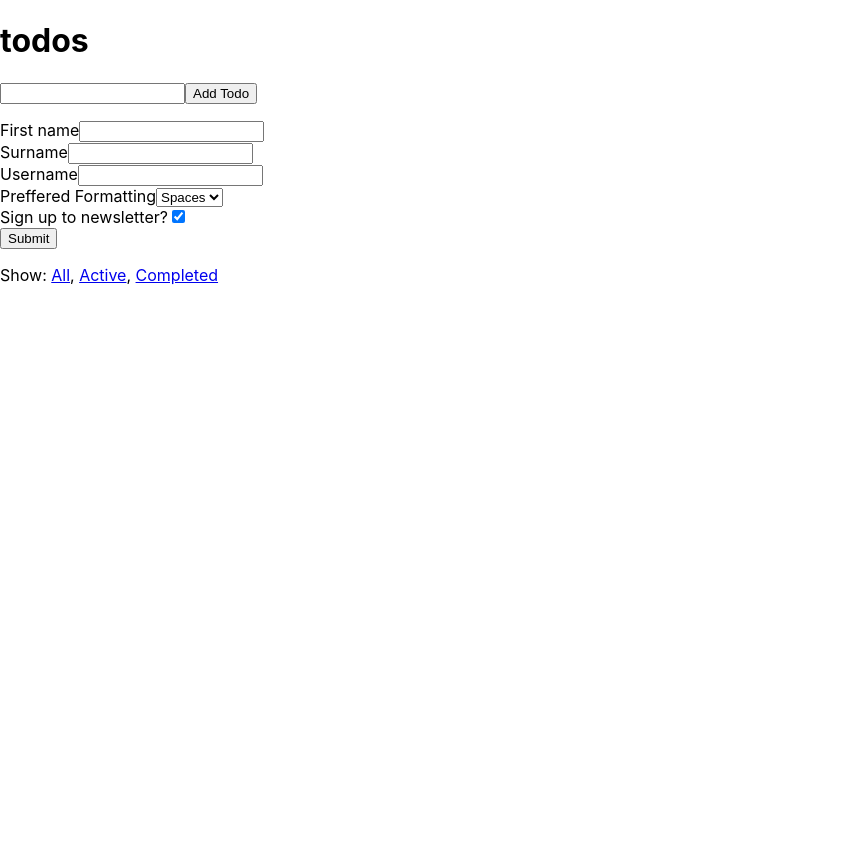
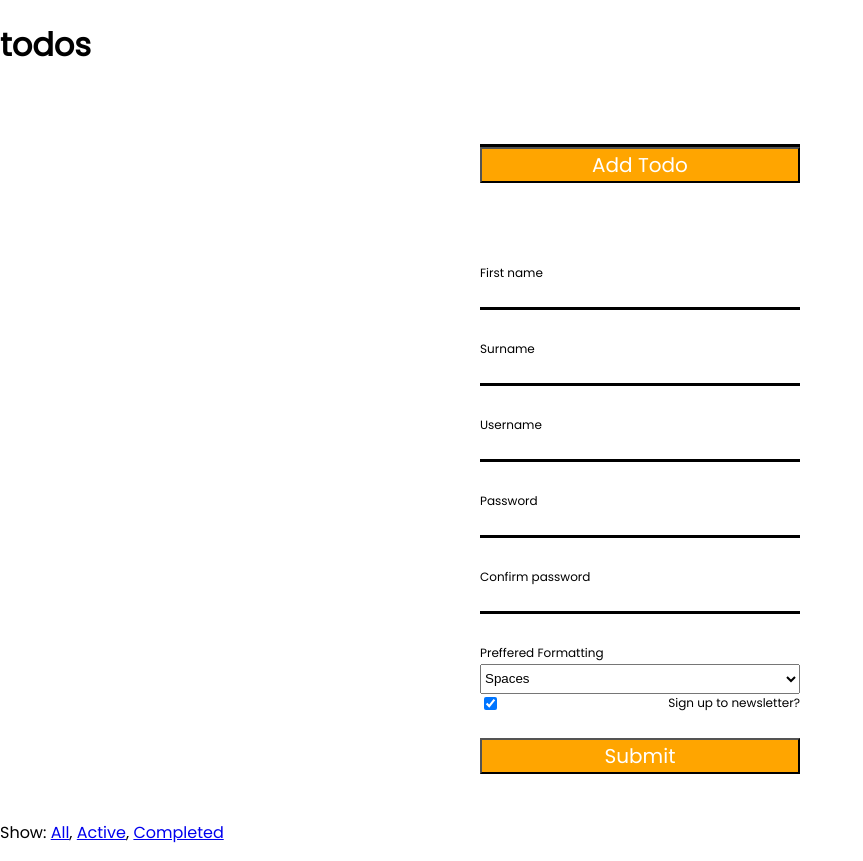
Before and after one commit to lukasikp/todos, a React (Create React App) app: page /active in a window 1280 px wide. Shown: the whole page, without its empty margins (0-863 px from the left). Before the commit the page ends 800 px from the top, so only its background shows below. Built offline with nearby package versions, Linux system fonts and the light colour scheme.

Commit message:
add styles and password field

```diff
--- a/package.json
+++ b/package.json
@@ -3,6 +3,7 @@
   "version": "0.1.0",
   "private": true,
   "dependencies": {
+    "classnames": "^2.2.6",
     "lodash": "^4.17.11",
     "node-uuid": "^1.4.8",
     "prop-types": "^15.7.2",
--- /dev/null
+++ b/src/components/RegisterForm.css
@@ -0,0 +1,119 @@
+@import url("https://fonts.googleapis.com/css?family=Poppins");
+
+/* Cosmetic form styles */
+body,
+button {
+  font-family: "Poppins", sans-serif;
+}
+
+/* Restrict the form's max-width for the sake of responsiveness; center the content */
+form {
+  max-width: 320px;
+  padding: 30px;
+  margin: auto;
+}
+
+/* Thick black bottom border applied to all text inputs */
+input:not([type="checkbox"]) {
+  border-width: 0;
+  border-bottom: 3px solid black;
+  border-radius: 0;
+}
+
+/* Transition the text input label's font-size, color, and position when it moves */
+input:not([type="checkbox"]) + label {
+  transition: all 0.2s;
+}
+
+/* Position the label so that it looks like a placeholder; disable clicking/tapping */
+input:not([type="checkbox"]) + label {
+  position: absolute;
+  left: 0;
+  top: 0;
+  pointer-events: none;
+  color: gray;
+}
+
+/* Move the text input label up above the input when the input is focused */
+/* Also, move the text input label above the input when there is content inside the input, so that the label doesn't obscure the content */
+input:not([type="checkbox"]):focus + label,
+.dirty input:not([type="checkbox"]) + label {
+  font-size: 12px;
+  top: -12px;
+  color: black;
+}
+
+/* Reverse the order of the checkbox and its label, so that the checkbox appears to the right of the label without having to change the markup */
+.flex-row-reverse {
+  display: flex;
+  justify-content: space-between;
+  flex-direction: row-reverse;
+}
+
+input {
+  outline: 0;
+  padding: 0;
+}
+
+input,
+label,
+button[type="submit"] {
+  font-size: 20px;
+}
+
+select {
+  height: 30px;
+}
+
+label {
+  font-size: 12px;
+}
+
+.custom-input-container,
+.custom-select-container {
+  position: relative;
+  margin: 0 0 25px 0;
+}
+
+select {
+  display: block;
+}
+
+select,
+input:not([type="checkbox"]),
+button[type="submit"] {
+  width: 100%;
+}
+
+button[type="submit"] {
+  background-color: orange;
+  color: white;
+}
+
+/* Validation styles */
+.valid input {
+  border-color: green;
+}
+
+.invalid input {
+  border-color: red;
+}
+
+.error-text {
+  background-color: red;
+  color: white;
+  margin-top: 10px;
+  position: relative;
+}
+
+.error-text::before {
+  content: "";
+  border-color: transparent transparent red transparent;
+  width: 0;
+  height: 0;
+  border-style: solid;
+  border-width: 0 8px 8px 7px;
+  position: absolute;
+  left: 20px;
+  top: -8px;
+}
--- a/src/components/RegisterForm.js
+++ b/src/components/RegisterForm.js
@@ -1,7 +1,9 @@
 import React, { Component } from "react";
 import { Field, reduxForm } from "redux-form";
 import { CustomInput, CustomSelect } from "./fields";
-import { required, minLength, maxLength } from "../validation";
+import { required, minLength, maxLength, matchesPassword } from "../validation";
+
+import "./RegisterForm.css";
 
 class RegisterForm extends Component {
   render() {
@@ -29,7 +31,20 @@
           label="Username"
           validate={[required, minLength, maxLength]}
         />
-
+        <Field
+          name="password"
+          component={CustomInput}
+          type="password"
+          label="Password"
+          validate={[required]}
+        />
+        <Field
+          name="confirmPassword"
+          component={CustomInput}
+          type="password"
+          label="Confirm password"
+          validate={[required, matchesPassword]}
+        />
         <Field
           name="preference"
           component={CustomSelect}
--- a/src/components/fields/index.js
+++ b/src/components/fields/index.js
@@ -1,14 +1,31 @@
 import React from "react";
-import ReactJson from "react-json-view";
+import cx from "classnames";
+
+const getValidityClassName = meta => {
+  if (meta.active) return;
+  if (meta.touched && meta.invalid) {
+    return "invalid";
+  }
+  if (meta.touched && meta.valid) {
+    return "valid";
+  }
+};
 
 export const CustomInput = props => {
   const { label, input, type, meta } = props;
   return (
-    <div>
+    <div
+      className={cx(
+        "custom-input-container",
+        { "flex-row-reverse": type === "checkbox" },
+        { dirty: meta.dirty },
+        getValidityClassName(meta)
+      )}
+    >
       <label>{label}</label>
       <input {...input} type={type} />
       {meta.error && meta.touched && (
-        <div style={{ color: "red" }}>{meta.error}</div>
+        <div className="feedback-text error-text">{meta.error}</div>
       )}
     </div>
   );
--- a/src/validation/index.js
+++ b/src/validation/index.js
@@ -5,3 +5,6 @@
 
 export const maxLength = value =>
   value.length > 10 ? "Value is too long" : undefined;
+
+export const matchesPassword = (value, allValues) =>
+  value === allValues.password ? undefined : "Password must match";
```
Also changed, not shown: 1 other file (tests, documents, lock files or other folders).
